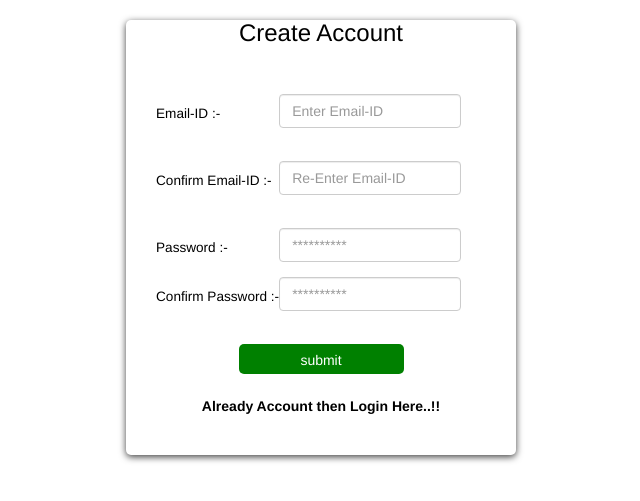
After one commit to CuriousPICTians/lifematters, a PHP site: page /HospitalCreateAcc.php in a window 1280 px wide. The commit adds this page. Shown: the top 501 px of the page, without its empty margins (319-959 px from the left). Run offline with PHP 8.4, Linux system fonts and the light colour scheme; some libraries are stand-ins or nearby versions.

Commit message:
Add new page HospitalCreateAcc.php to create  Hospital account
* HospitalcreateAcc.php : create hospital account
* Approvehospital.php : UI changes
* HospitalLogin.php : UI changes
* index.php : add enter of HospitalCreateAcc.php

```diff
--- /dev/null
+++ b/HospitalCreateAcc.php
@@ -0,0 +1,305 @@
+<!DOCTYPE html>
+	<html lang="en">
+	<html>
+
+<head>
+
+	<meta charset="UTF-8">
+	<meta name="viewport" content="width=device-width, initial-scale=1">
+
+	<!-- Latest compiled and minified CSS -->
+		<link rel="stylesheet" href="bootstrap-3.3.7/css/bootstrap.min.css">
+
+	<!-- jQuery library -->
+		<script src="https://ajax.googleapis.com/ajax/libs/jquery/3.1.1/jquery.min.js"></script>
+		<link rel="stylesheet" href="https://cdnjs.cloudflare.com/ajax/libs/font-awesome/4.7.0/css/font-awesome.min.css">
+
+	<!-- Latest compiled JavaScript -->
+		<script src="bootstrap-3.3.7/js/bootstrap.min.js"></script>
+
+
+
+<style>
+
+
+* {
+  -moz-box-sizing: border-box;
+  box-sizing: border-box;
+}
+
+body {
+  font: 16px Helvetica;
+  background: ;
+}
+
+section {
+  width: 390px;
+  background: #ffffff;
+  padding: 0 30px 30px 30px;
+  margin: 20px auto;
+  text-align: center;
+  border-radius: 5px;
+		color:#000000;
+
+/*  transition Effect */
+
+		position: ;
+		z-index: 999;
+		border: 0px solid;
+		box-shadow: 0px 2px 7px 0px rgba(0,0,0,0.75);
+		transition:all ease 0.8s;
+		box-shadow: 0px 2px 7px 0px rgba(0,0,0,0.75);
+		box-shadow: 0px 2px 7px 0px rgba(0,0,0,0.75);
+}
+
+
+
+h1 {
+  font-size: 24px;
+  font-weight: 100;
+  margin-bottom: 30px;
+}
+
+input {
+  width: 100%;
+  background: #000000;
+  border: none;
+  height: 30px;
+  margin-bottom: 15px;
+  border-radius: 5px;
+  text-align: left;
+  font-size: 14px;
+  color: #000000;
+}
+
+input:focus {
+  outline: none;
+}
+
+.btn  {
+  width: 50%;
+  height: 30px;
+  border: none;
+  background: #008000;
+  color:  #ffffff;
+  font-weight: 100;
+  margin-bottom: 15px;
+  border-radius: 5px;
+  transition: all ease-in-out .2s;
+
+}
+
+.btn:focus {
+  outline: none;
+}
+
+.btn:hover {
+  background: #ff751a;
+}
+
+h2 {
+  font-size: .75em;
+}
+
+a {
+  color: #000000;
+  text-decoration: none;
+  transition: all ease-in-out .2s;
+}
+
+a:hover {
+  color: #c0392b;
+}
+
+p {
+  text-align: left;
+font-size: .85em;
+  width: 100%;
+}
+
+</style>
+
+<script>
+function validateForm()
+{
+    var x = document.forms["myForm22"]["email"].value;
+    var atpos = x.indexOf("@");
+    var dotpos = x.lastIndexOf(".");
+    if (atpos<1 || dotpos<atpos+2 || dotpos+2>=x.length) {
+        alert("Please enter Email-ID in Correct Format..!!");
+        return false;
+    }
+}
+
+
+</script>
+
+</head>
+
+<body>
+
+
+<div class="container-fluid">
+
+<form method="post" action="" name="myForm22" action="" onsubmit="return validateForm();">
+
+<section>
+  <span></span>
+  <h1> Create Account </h1>
+  <form>
+
+
+
+
+<table>
+
+      			<tr>
+      				<td>
+      				<p> Email-ID :-</p>
+					</td>
+						<td>
+							<input type="text" class="form-control"  name="email" id="email" placeholder="Enter Email-ID" required>
+						</td>
+    			</tr>
+
+    			<tr>
+    			<td>
+
+				</br>
+
+						<tr>
+      				<td>
+      				<p> Confirm Email-ID :-</p>
+					</td>
+						<td>
+							<input type="text" class="form-control"  name="cemail" placeholder="Re-Enter Email-ID" id="confemail" onblur="confirmEmail()"  required>
+						</td>
+    			</tr>
+
+    			<tr>
+    			<td>
+
+				</br>
+
+				<tr>
+      				<td>
+      	<p> Password :-</p>
+					</td>
+						<td>
+							<input type="password" class="form-control"  name="pass" placeholder="**********" id="password" required>
+						</td>
+    			</tr>
+						</br>
+
+<tr>
+      				<td>
+      	<p> Confirm Password :-</p>
+					</td>
+						<td>
+							<input type="password" class="form-control"  name="rpass" placeholder="**********" id="rpassword" onblur="confirmPass()"  required>
+						</td>
+    			</tr>
+
+</table>
+
+
+  </form>
+</br>
+<input type="submit" name="submit" class="btn btn-default" value="submit"/>
+  <h5>
+  <b>  <a href='HospitalLogin.php'> Already Account then Login Here..!! </a> </b>
+  </h5>
+
+</section>
+
+<script type="text/javascript">
+
+function confirmEmail()
+		{
+        var email = document.getElementById("email").value;
+        var confemail = document.getElementById("confemail").value;
+        if(email != confemail)
+        {
+            alert("Email Doesn't Match!");
+
+        document.getElementById("email").value = document.getElementById("confemail").value = '';
+        document.getElementById("email").focus();
+        }
+    }
+</script>
+
+<script type="text/javascript">
+
+function confirmPass()
+		{
+        var pass = document.getElementById("password").value;
+        var confpass = document.getElementById("rpassword").value;
+        if(pass != confpass)
+        {
+            alert("Password Doesn't Match!");
+
+        document.getElementById("password").value = document.getElementById("rpassword").value = '';
+        document.getElementById("password").focus();
+        }
+    }
+
+</script>
+
+
+	</form>
+
+</div>
+
+
+</body>
+</html>
+
+
+
+
+<?php
+session_start();
+
+	if(isset($_POST['submit']))
+	{
+
+		$uemail = $_POST['email'];
+
+		$_SESSION['email']=$uemail;
+
+		$upass = $_POST['pass'];
+
+
+		$con = new MongoClient();
+
+		if($con)
+		{
+			$databse=$con->organ;
+			$collection=$databse->hospitalinfo;
+
+			$query=array('email'=>$_POST['email']);
+			$count=$collection->findOne($query);
+
+			if(!count($count))
+			{
+				$user_data=array('email'=>$uemail,'password'=>$upass);
+				$collection->insert($user_data);
+?>
+
+                <script>alert('Successfully Registered \n	Please Login.'); window.location.href="HospitalRegistration.php";
+                </script>
+
+<?php
+			}
+			else
+			{
+?>
+				<script>alert('Email already exists. Please register with another Email id.');</script>
+<?php
+			}
+
+		}
+		else
+			die("Database could not not connected");
+	}
+?>
--- a/index.php
+++ b/index.php
@@ -139,7 +139,7 @@ color: #ffffff;
 								<li><a href="DonorLogin.php" class="w3-bar-item w3-button  w3-text-white w3-hover-text-white"target ="cp"><i class="fa fa-male"></i> Donor </a></li>
         <li><a href="RecieverLogin.php" class="w3-bar-item w3-button  w3-text-white w3-hover-text-white"target ="cp"><i class="fa fa-child"></i> Reciever </a></li>
         <li><a href="DoctorLogin.php" class="w3-bar-item w3-button  w3-text-white w3-hover-text-white"target ="cp"><i class="fa fa-male"></i> Doctor </a></li>
-								<li><a href="HospitalLogin.php" class="w3-bar-item w3-button  w3-text-white w3-hover-text-white" target ="cp"><i class="fa fa-laptop"></i> Hospital</a></li>
+								<li><a href="HospitalCreateAcc.php" class="w3-bar-item w3-button  w3-text-white w3-hover-text-white" target ="cp"><i class="fa fa-laptop"></i> Hospital</a></li>
 								<li><a href="#" class="w3-bar-item w3-button  w3-text-white w3-hover-text-white" target =""><span class="glyphicon glyphicon-heart-empty"></span> Why Choose us</a></li>
        	<li><a href="#" class="w3-bar-item w3-button  w3-text-white w3-hover-text-white" target =""><span class="glyphicon glyphicon-phone"></span> What We Do</a></li>
        	<li><a href="#" class="w3-bar-item w3-button  w3-text-white w3-hover-text-white" target =""><span class="glyphicon glyphicon-user"></span> Contact Us</a></li>
```
Also changed, not shown: ApproveHospital.php (+16 -10 lines), HospitalLogin.php (+91 -16 lines).
